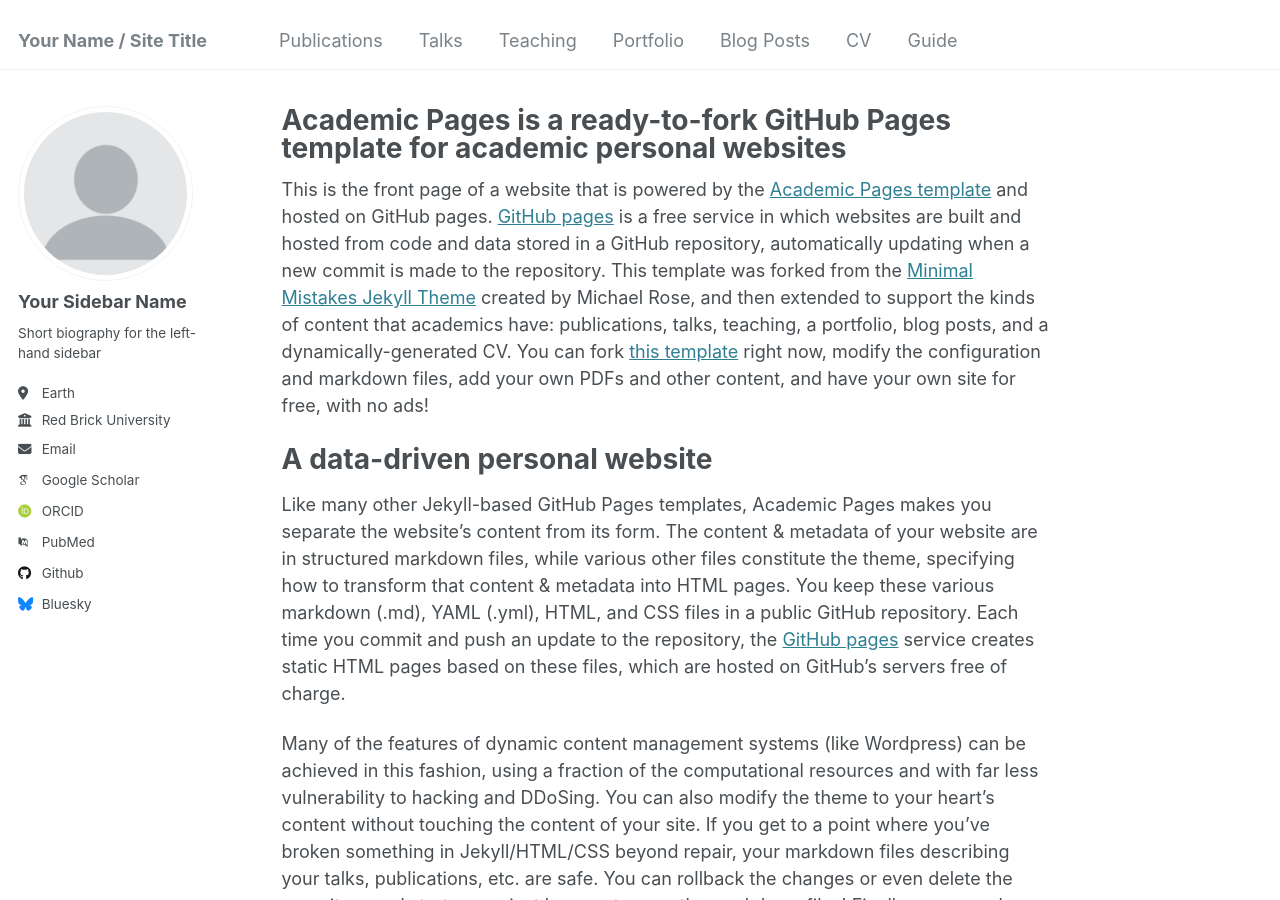
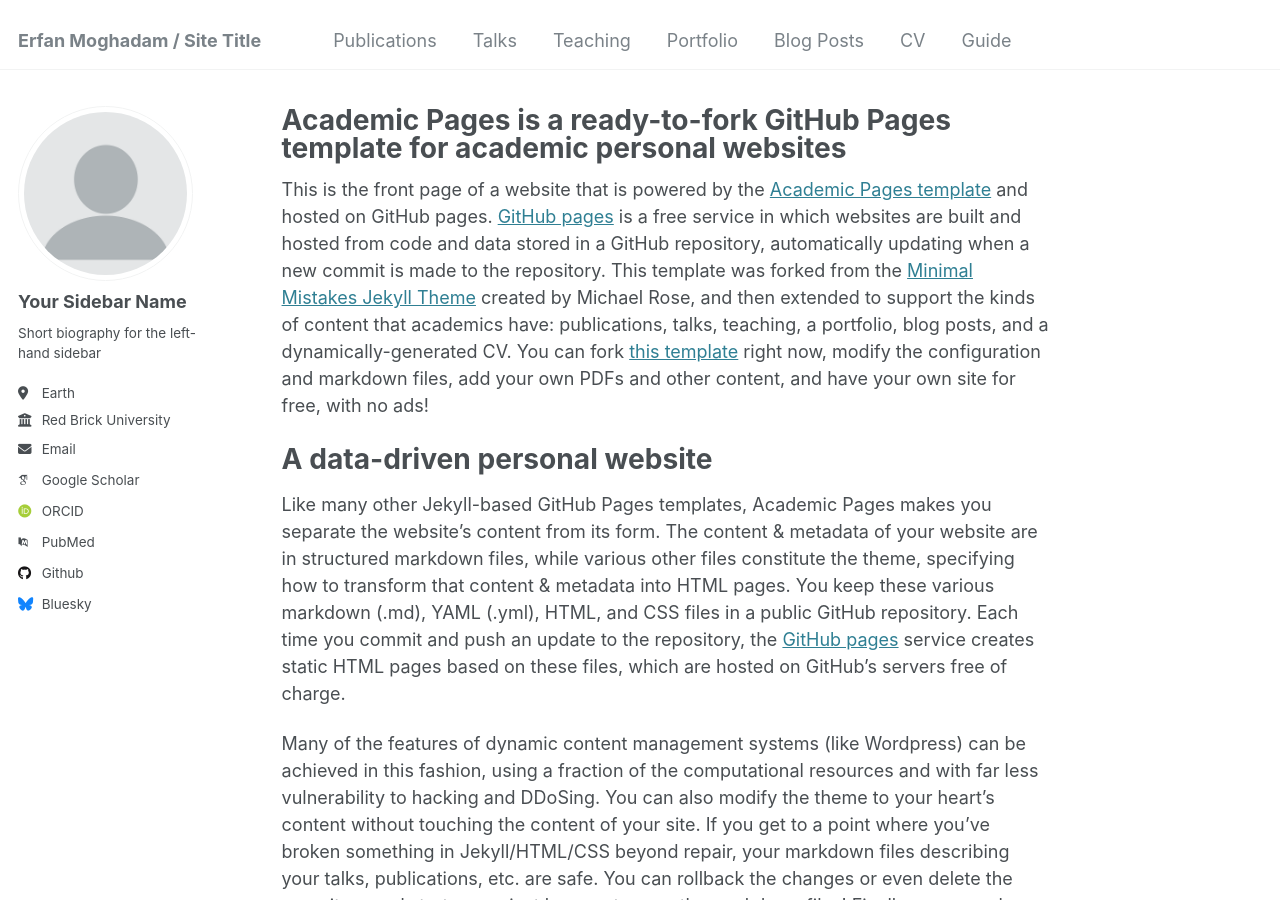
Before and after one commit to erfanresume/erfanresume.github.io, a Jekyll site: the page built from _pages/about.md, in a window 1280 px wide and 900 px high. Built offline with Jekyll 4.4.1, drawn with Linux system fonts in a browser that asks for light colours; some web fonts are replaced.

Commit message:
Update _config.yml

```diff
--- a/_config.yml
+++ b/_config.yml
@@ -8,7 +8,7 @@
 
 # Basic Site Settings
 locale                   : "en-US"
-title                    : "Your Name / Site Title"
+title                    : "Erfan Moghadam / Site Title"
 title_separator          : "-"
 name                     : &name "Your Name"
 description              : &description "personal description"
```
